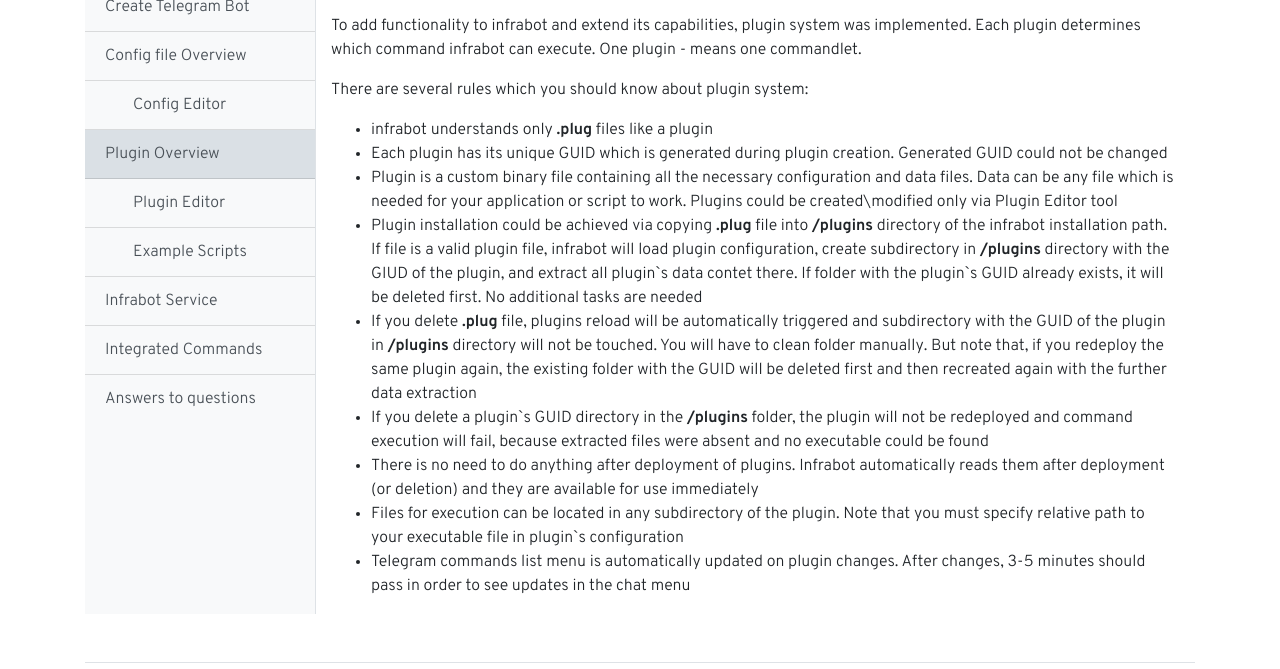
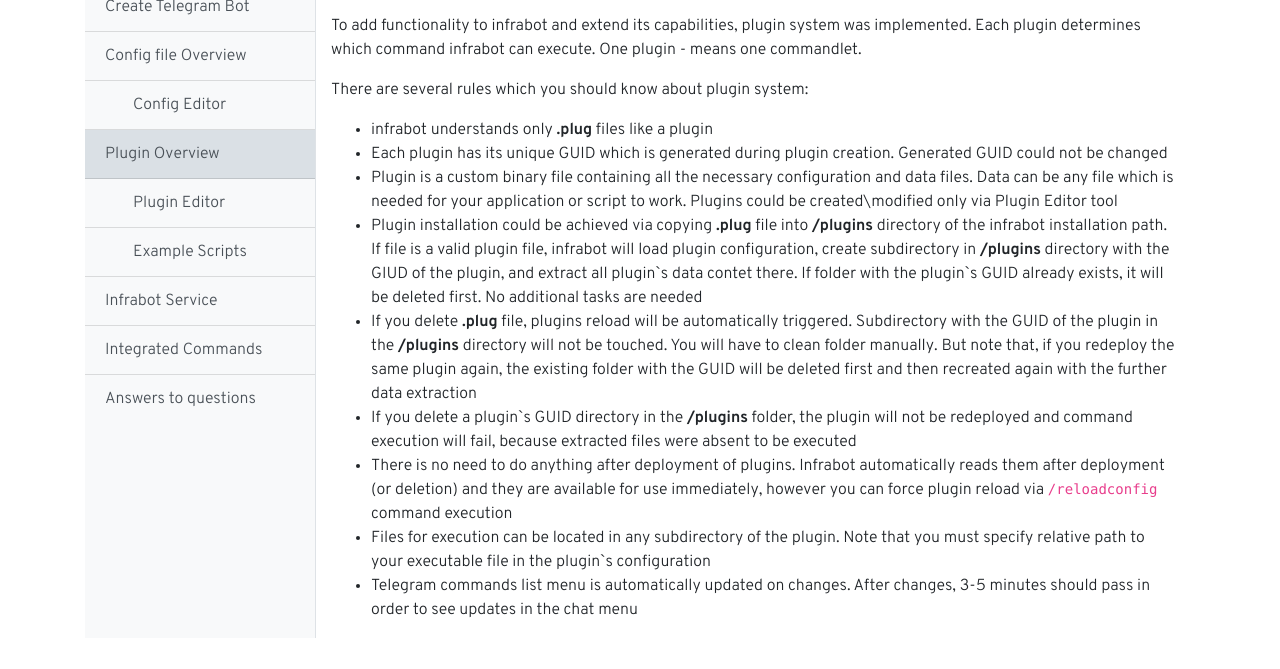
Before and after one commit to infrabot-io/infrabot-io.github.io, a plain HTML site: page documentation/pluginoverview.html in a window 1280 px wide. Shown: the part 283-952 px from the top of the page. Drawn offline with Linux system fonts and the light colour scheme.

Commit message:
Update pluginoverview.html

```diff
--- a/documentation/pluginoverview.html
+++ b/documentation/pluginoverview.html
@@ -101,8 +101,7 @@
                         <li>Each plugin has its unique GUID which is generated during plugin creation. Generated GUID
                             could not be changed</li>
                         <li>Plugin is a custom binary file containing all the necessary configuration and data files.
-                            Data can
-                            be any file which is needed for your application or script to work. Plugins could be
+                            Data can be any file which is needed for your application or script to work. Plugins could be
                             created\modified only via Plugin Editor tool</b>
                         </li>
                         <li>Plugin installation could be achieved via copying <b>.plug</b> file into <b>/plugins</b>
@@ -113,21 +112,19 @@
                             contet
                             there. If folder with the plugin`s GUID already exists, it will be deleted first. No
                             additional tasks are needed</li>
-                        <li>If you delete <b>.plug</b> file, plugins reload will be automatically triggered and
-                            subdirectory with the GUID of the plugin in <b>/plugins</b> directory will not be touched.
+                        <li>If you delete <b>.plug</b> file, plugins reload will be automatically triggered.
+                            Subdirectory with the GUID of the plugin in the <b>/plugins</b> directory will not be touched.
                             You will have to clean folder manually. But note that, if you redeploy the same plugin
                             again, the existing folder with the GUID will be deleted first and then recreated again with
-                            the
-                            further data extraction</li>
+                            the further data extraction</li>
                         <li>If you delete a plugin`s GUID directory in the <b>/plugins</b> folder, the plugin will not
-                            be
-                            redeployed and command execution will fail, because extracted files were absent and no
-                            executable could be found</li>
+                            be redeployed and command execution will fail, because extracted files were absent to be executed</li>
                         <li>There is no need to do anything after deployment of plugins. Infrabot automatically reads
-                            them after deployment (or deletion) and they are available for use immediately</li>
+                            them after deployment (or deletion) and they are available for use immediately, however you can
+                            force plugin reload via <code>/reloadconfig</code> command execution</li>
                         <li>Files for execution can be located in any subdirectory of the plugin. Note
-                            that you must specify relative path to your executable file in plugin`s configuration</li>
-                        <li>Telegram commands list menu is automatically updated on plugin changes. After changes,
+                            that you must specify relative path to your executable file in the plugin`s configuration</li>
+                        <li>Telegram commands list menu is automatically updated on changes. After changes,
                             3-5 minutes should pass in order to see updates in the chat menu</li>
                     </ul>
                 </div>
```
